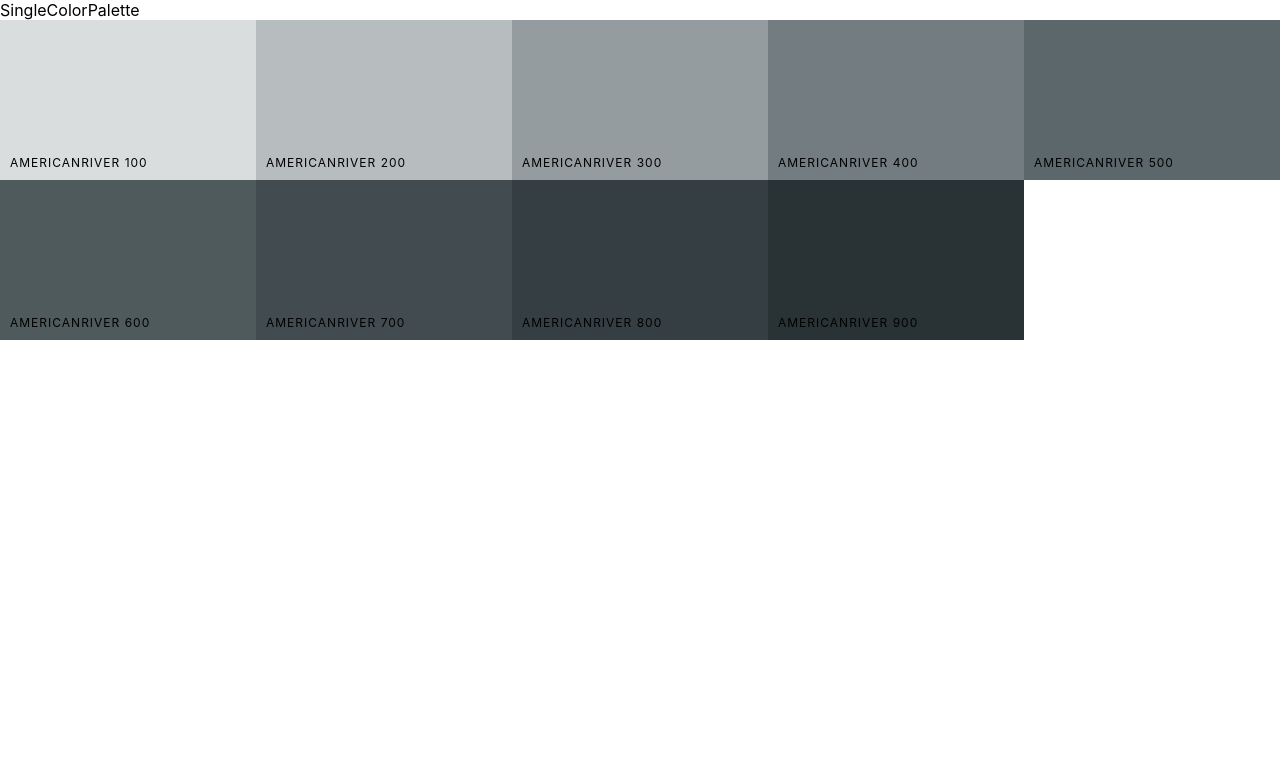
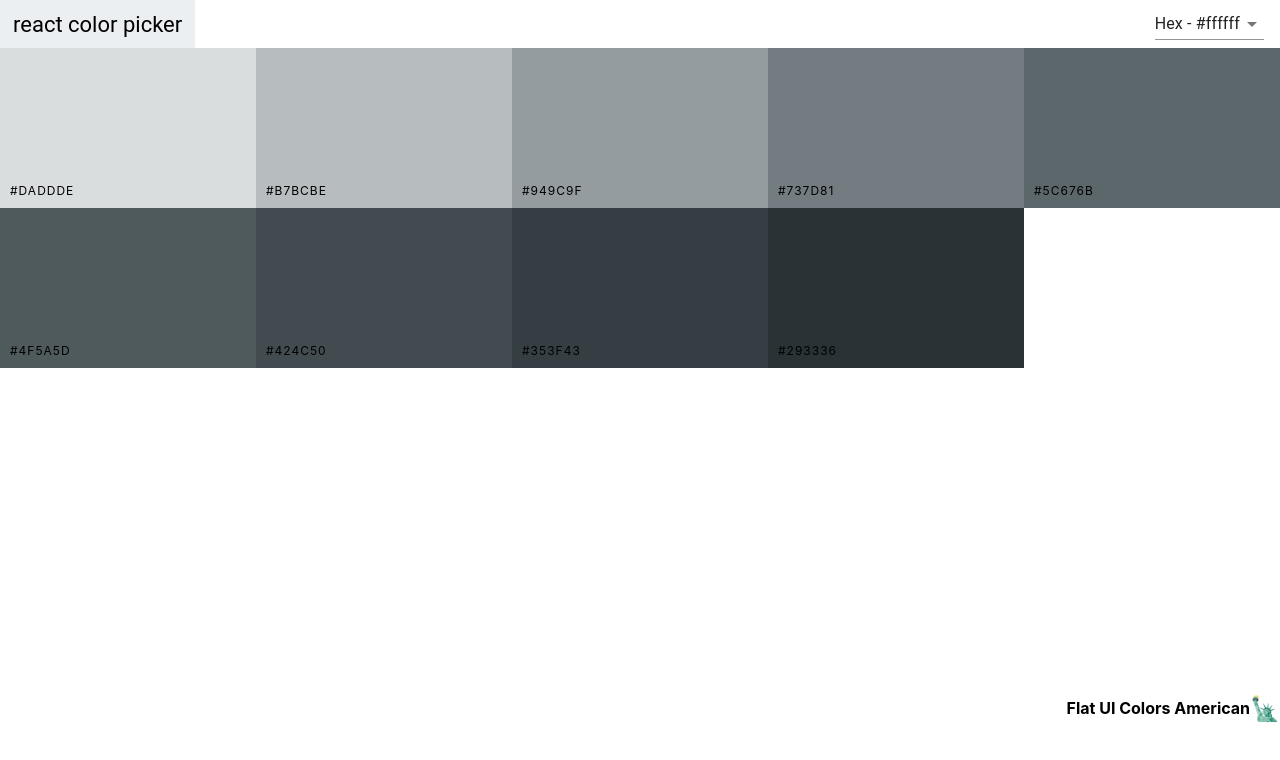
Before and after one commit to Ollie-lee/colorPalette, a React (Create React App) app in the folder colors-app/: page /palette/flat-ui-colors-american/americanriver in a window 1280 px wide. Shown: the top 760 px of the page. Built offline with nearby package versions, Linux system fonts and the light colour scheme; the HTML template or start-up script is replaced by a standard one.

Commit message:
add navbar and footer

```diff
--- a/colors-app/src/ColorBox.js
+++ b/colors-app/src/ColorBox.js
@@ -30,7 +30,7 @@ export default class ColorBox extends Component {
                     <div className='box-content'>
                         <span>{name}</span>
                     </div>
-                    <CopyToClipboard text={name} onCopy={this.changeCopyState}>
+                    <CopyToClipboard text={background} onCopy={this.changeCopyState}>
                         <button className='copy-button'>
                             Copy
                         </button>
--- a/colors-app/src/Navbar.js
+++ b/colors-app/src/Navbar.js
@@ -12,6 +12,9 @@ import { Link } from 'react-router-dom'
 
 
 export class Navbar extends Component {
+  static defaultProps = {
+    showingAllColors: true
+  }
   state = { format: 'hex', open: false }
   handleFormatChange = (e) => {
     this.setState({ format: e.target.value }, () => {
@@ -27,7 +30,7 @@ export class Navbar extends Component {
     this.setState({ open: false })
   }
   render() {
-    const { level, changeLevel } = this.props;
+    const { level, changeLevel, showingAllColors } = this.props;
     const { format, open } = this.state;
 
     return (
@@ -35,6 +38,7 @@ export class Navbar extends Component {
         <div className='logo'>
           <Link to='/'>react color picker</Link>
         </div>
+        {showingAllColors && (
           <div className='slider-container'>
             <span>Level: {level}</span>
             <div className='slider'>
@@ -45,6 +49,7 @@ export class Navbar extends Component {
                 onAfterChange={changeLevel} />
             </div>
           </div>
+        )}
 
         <div className='select-container'>
           <Select value={format} onChange={this.handleFormatChange}>
--- a/colors-app/src/Palette.js
+++ b/colors-app/src/Palette.js
@@ -2,6 +2,7 @@ import React, { Component } from 'react'
 import ColorBox from './ColorBox'
 import Navbar from './Navbar'
 import './Palette.css'
+import PaletteFooter from './PaletteFooter'
 export class Palette extends Component {
     state = { level: 500, format: 'hex' }
     changeLevel = (newLevel) => {
@@ -33,10 +34,10 @@ export class Palette extends Component {
                     {colorBoxes}
                 </div>
                 {/* footer eventually */}
-                <footer className='Palette-footer'>
-                    {paletteName}
-                    <span className='emoji'>{emoji}</span>
-                </footer>
+                <PaletteFooter
+                    paletteName={paletteName}
+                    emoji={emoji}
+                />
             </div>
         )
     }
--- /dev/null
+++ b/colors-app/src/PaletteFooter.js
@@ -0,0 +1,11 @@
+import React from 'react'
+
+export default function PaletteFooter(props) {
+  const { paletteName, emoji } = props
+  return (
+    <footer className='Palette-footer'>
+      {paletteName}
+      <span className='emoji'>{emoji}</span>
+    </footer>
+  )
+}
--- a/colors-app/src/SingleColorPalette.js
+++ b/colors-app/src/SingleColorPalette.js
@@ -1,6 +1,8 @@
 import React, { Component } from 'react'
 import { colors } from '@material-ui/core'
 import ColorBox from './ColorBox'
+import Navbar from './Navbar'
+import PaletteFooter from './PaletteFooter'
 
 export default class SingleColorPalette extends Component {
 
@@ -8,6 +10,7 @@ export default class SingleColorPalette extends Component {
     super(props)
     const { palette, colorId } = this.props
     this._shades = this.gatherShades(palette, colorId)
+    this.state = { format: 'hex' }
   }
 
 
@@ -19,20 +22,32 @@ export default class SingleColorPalette extends Component {
         allColors[key].filter((color) => color.id === colorTofFilterBy)
       )
     }
-    console.log("SingleColorPalette -> gatherShades -> shades.slice(1)", shades.slice(1))
     return shades.slice(1)
   }
+
+  changeFormat = (val) => {
+    this.setState({ format: val })
+  }
   render() {
+    const { format } = this.state
+    const { paletteName, emoji } = this.props.palette
     const colorBoxes = this._shades.map((color) =>
       <ColorBox key={color.id}
-        name={color.name}
-        background={color.hex}
+        name={color[format]}
+        background={color[format]}
         showLink={false} />
     )
     return (
-      <div className='Palette'>
-        SingleColorPalette
+      <div className='Palette' >
+        <Navbar
+          handleChange={this.changeFormat}
+          showingAllColors={false}
+        />
         <div className='Palette-colors'>{colorBoxes}</div>
+        <PaletteFooter
+          paletteName={paletteName}
+          emoji={emoji}
+        />
       </div>
     )
   }
--- a/colors-app/src/index.css
+++ b/colors-app/src/index.css
@@ -5,6 +5,7 @@ body {
     sans-serif;
   -webkit-font-smoothing: antialiased;
   -moz-osx-font-smoothing: grayscale;
+  overflow: hidden;
 }
 
 code {
```
Lines whose indentation alone changed are shown as unchanged.
